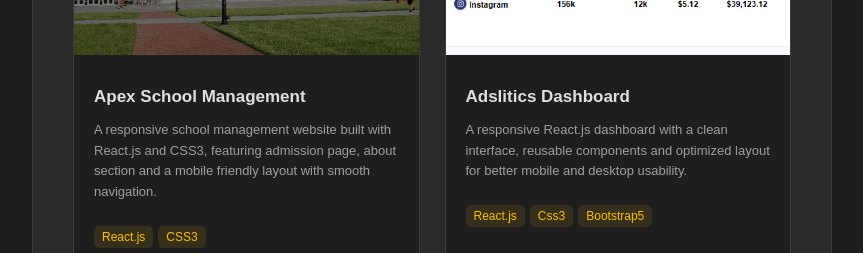
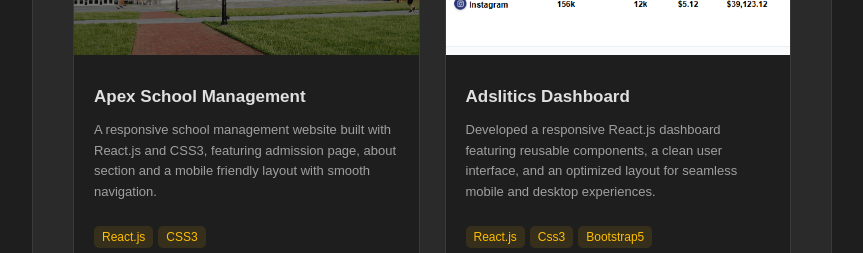
Before and after one commit to abdulrehmangull495/arportfolio, a React (Vite) app: page / in a window 1280 px wide. Shown: the part 880-1133 px from the top of the page, without its empty margins (408-1271 px from the left). Built offline with nearby package versions, Linux system fonts and the light colour scheme.

Commit message:
updaet code

```diff
--- a/src/App.jsx
+++ b/src/App.jsx
@@ -212,8 +212,8 @@ function App() {
                 <div className="card">
                   <h3>Adslitics Dashboard</h3>
                   <p>
-                    A responsive React.js dashboard with a clean interface, reusable components
-                    and optimized layout for better mobile and desktop usability.
+                   Developed a responsive React.js dashboard featuring reusable components,
+                    a clean user interface, and an optimized layout for seamless mobile and desktop experiences.
                   </p>
                   <span>React.js</span>
                   <span>Css3</span>
@@ -303,7 +303,8 @@ function App() {
                   <h3>Inkomoko Dashboard</h3>
                   <p>
                  Developed a responsive dashboard using HTML5, CSS3
-                 and Bootstrap 5 with well structured components and consistent performance across all devices.
+                 and Bootstrap 5 with well structured components and
+                  consistent performance across all devices.
                   </p>
                   <span>Html5</span>
                   <span>Css3</span>
```
